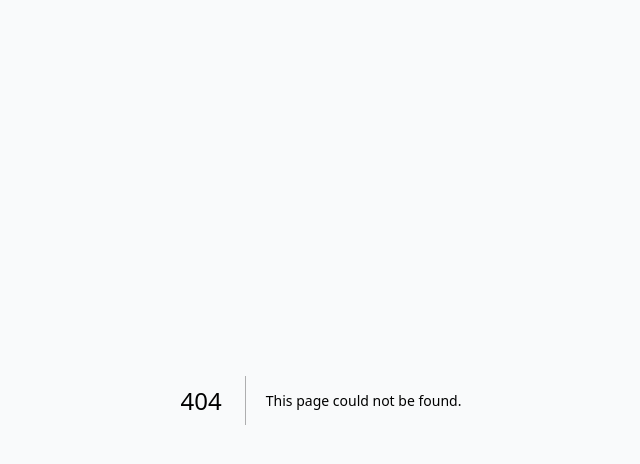
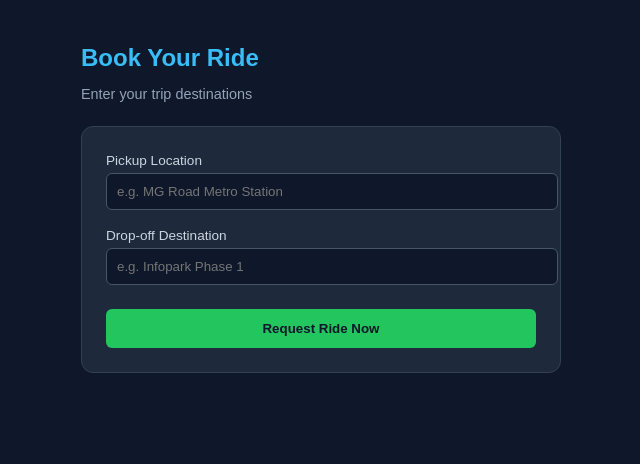
Before and after one commit to rfchattaiy-wq/driver-section, a Next.js app: page /rider/dashboard in a window 1280 px wide. Before the commit this address had no page. Shown: the top 464 px of the page, without its empty margins (319-959 px from the left). Built offline with nearby package versions, Linux system fonts and the light colour scheme; no server answers.

Commit message:
Create page.js

```diff
--- /dev/null
+++ b/app/rider/dashboard/page.js
@@ -0,0 +1,69 @@
+'use client';
+import { useState } from 'react';
+import { supabase } from '../../../lib/supabaseClient';
+
+export default function RiderDashboard() {
+  const [pickup, setPickup] = useState('');
+  const [dropoff, setDropoff] = useState('');
+  const [bookingStatus, setBookingStatus] = useState(null);
+  const [loading, setLoading] = useState(false);
+
+  const handleRequestRide = async (e) => {
+    e.preventDefault();
+    setLoading(true);
+
+    const { data: { user } } = await supabase.auth.getUser();
+
+    const { error } = await supabase
+      .from('rides')
+      .insert({
+        rider_id: user ? user.id : null,
+        pickup_location: pickup,
+        dropoff_location: dropoff,
+        status: 'requested',
+      });
+
+    if (error) {
+      alert('Error requesting ride: ' + error.message);
+    } else {
+      setBookingStatus('Looking for nearby drivers...');
+    }
+    setLoading(false);
+  };
+
+  return (
+    <main style={{ minHeight: '100vh', backgroundColor: '#0f172a', color: '#fff', padding: '24px', fontFamily: 'sans-serif', display: 'flex', justifyContent: 'center' }}>
+      <div style={{ maxWidth: '480px', width: '100%' }}>
+        <h2 style={{ color: '#38bdf8', marginBottom: '8px' }}>Book Your Ride</h2>
+        <p style={{ color: '#94a3b8', fontSize: '0.9rem', marginBottom: '24px' }}>Enter your trip destinations</p>
+
+        {bookingStatus ? (
+          <div style={{ backgroundColor: '#1e293b', border: '1px solid #38bdf8', padding: '24px', borderRadius: '12px', textAlign: 'center' }}>
+            <h3 style={{ color: '#38bdf8' }}>Status: {bookingStatus}</h3>
+            <p style={{ color: '#cbd5e1' }}>Pickup: <strong>{pickup}</strong></p>
+            <p style={{ color: '#cbd5e1' }}>Destination: <strong>{dropoff}</strong></p>
+            <button onClick={() => setBookingStatus(null)} style={{ marginTop: '16px', padding: '8px 16px', background: '#ef4444', color: '#fff', border: 'none', borderRadius: '6px', cursor: 'pointer' }}>
+              Cancel Ride
+            </button>
+          </div>
+        ) : (
+          <form onSubmit={handleRequestRide} style={{ backgroundColor: '#1e293b', padding: '24px', borderRadius: '12px', display: 'flex', flexDirection: 'column', gap: '16px', border: '1px solid #334155' }}>
+            <div>
+              <label style={{ fontSize: '0.85rem', color: '#cbd5e1' }}>Pickup Location</label>
+              <input required type="text" placeholder="e.g. MG Road Metro Station" value={pickup} onChange={(e) => setPickup(e.target.value)} style={{ width: '100%', padding: '10px', marginTop: '4px', borderRadius: '6px', background: '#0f172a', border: '1px solid #475569', color: '#fff' }} />
+            </div>
+
+            <div>
+              <label style={{ fontSize: '0.85rem', color: '#cbd5e1' }}>Drop-off Destination</label>
+              <input required type="text" placeholder="e.g. Infopark Phase 1" value={dropoff} onChange={(e) => setDropoff(e.target.value)} style={{ width: '100%', padding: '10px', marginTop: '4px', borderRadius: '6px', background: '#0f172a', border: '1px solid #475569', color: '#fff' }} />
+            </div>
+
+            <button type="submit" disabled={loading} style={{ padding: '12px', backgroundColor: '#22c55e', color: '#0f172a', fontWeight: 'bold', border: 'none', borderRadius: '6px', cursor: 'pointer', marginTop: '8px' }}>
+              {loading ? 'Submitting...' : 'Request Ride Now'}
+            </button>
+          </form>
+        )}
+      </div>
+    </main>
+  );
+}
```
